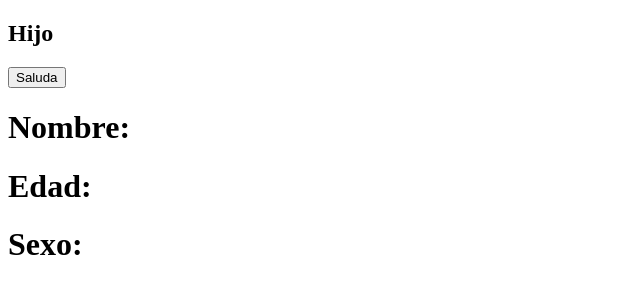
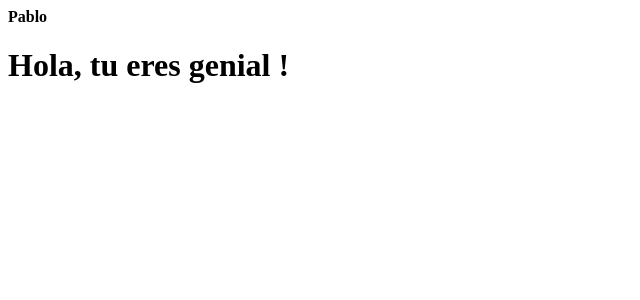
Before and after one commit to JPLozanoE/react-fundamentos, a React (Create React App) app: page / in a window 1280 px wide. Shown: the top 300 px of the page, without its empty margins (0-640 px from the left). Built offline with nearby package versions, Linux system fonts and the light colour scheme.

Commit message:
Renderizados condicionales

```diff
--- a/src/App.js
+++ b/src/App.js
@@ -1,59 +1,52 @@
 import React from 'react';
 import { Component } from 'react';
-class Hijo extends Component {
+const Saludo = (props) => {
+    return (
+      <div>
+        <div>
+            {/* Si dentro de la prop name viene llena, entonces realizar <strong>{ props.name }</strong> */}
+          { props.name && <strong>{ props.name }</strong>}
+        </div>
 
-    // El manejador de click envía las props al evento personalizado onSaluda
-    manejadorClick = () => {
-      this.props.onSaluda('Hola Pablo','M','23')
-    }
+        {/* si props trae consigo saluda */}
+        { props.saluda
 
-    render () {
-      return (
-        <div className='box blue'>
-          <h2>Hijo</h2>
-          {/* El evento onClick del botón dispara el manejador de CLick */}
-          <button
-            onClick={this.manejadorClick}
-          >
-            Saluda
-          </button>
-        </div>
-      )
-    }
+          ? (
+              // Entonces retorna esto
+            <h1>Hola, tu eres genial !</h1>
+          )
+          : (
+            //   De lo contrario retorna esto
+            <p>
+              Woops, no hay saludo para ti!
+            </p>
+          )
+        }
+      </div>
+    )
+
+    // if (props.saluda) {
+    //   return (
+    //     <h1>Hola, tu eres genial !</h1>
+    //   )
+    // }
+
+    // return (
+    //   <p>
+    //     Woops, no hay saludo para ti!
+    //   </p>
+    // )
   }
 
-//   Las propiedades del estado deben ser definidas.
-  class App extends Component {
-    state = {
-      name: '',
-      age: '',
-      sex: ''
-    }
-
-    // El manejador recibre las props y cambia el estado
-    manejador = (name,age,sex) => {
-      this.setState({ name, age, sex })
-    }
-
-    render () {
-      return (
-        <div className='box red'>
-          <Hijo
-        //   El evento personalizado onSaluda recurre a su propio manejador
-            onSaluda={this.manejador}
-          />
-          <h1>
-            Nombre: { this.state.name }
-          </h1>
-          <h1>
-            Edad: { this.state.age }
-          </h1>
-          <h1>
-            Sexo: { this.state.sex }
-          </h1>
-        </div>
-      )
-    }
-  }
+  const App = () => (
+    <div>
+      <Saludo
+    //   Se envía la prop saluda. esta es recibida como true.
+        saluda
+        // Se envía la prop name con el valor 'Pablo'
+        name='Pablo'
+      />
+    </div>
+  )
 
     export default App
```
